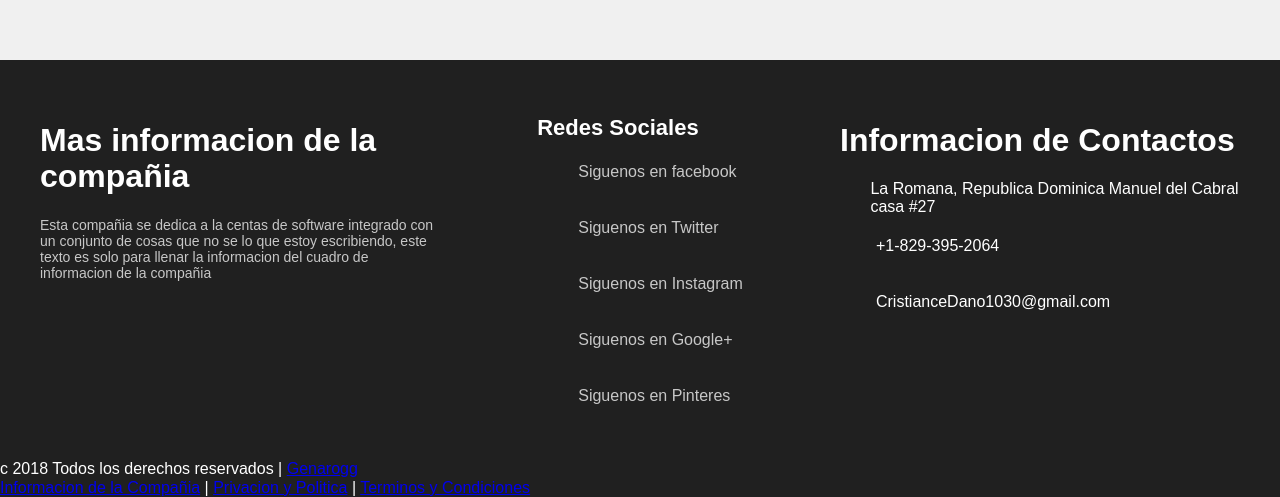
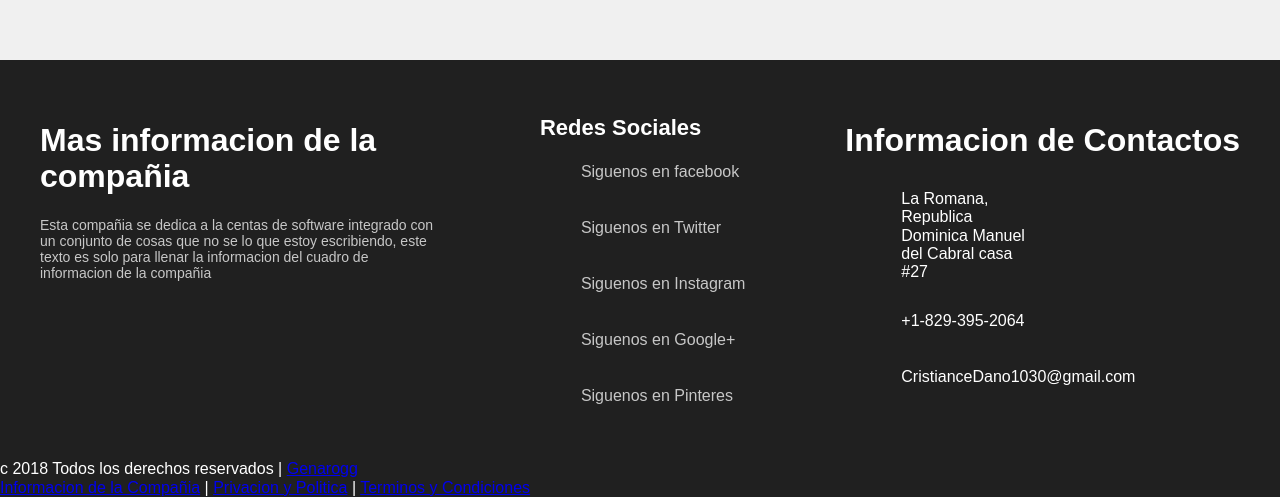
Before and after one commit to genarogg/footer-magt, a plain HTML site: page index.html in a window 1280 px wide. Shown: the part 303-800 px from the top of the page. Drawn offline with nearby package versions, Linux system fonts and the light colour scheme; files that its build step writes are made by us from their sources.

Commit message:
.Column3 .row2 label

```diff
--- a/css/style.css
+++ b/css/style.css
@@ -90,3 +90,9 @@ footer{
         font-size: 26px;
         width: 36px;
         height: 36px;
+    }
+    .Column3 .row2 label{
+        margin-top: 10px;
+        margin-left: 20px;
+        max-width: 140px;
+    }
```
